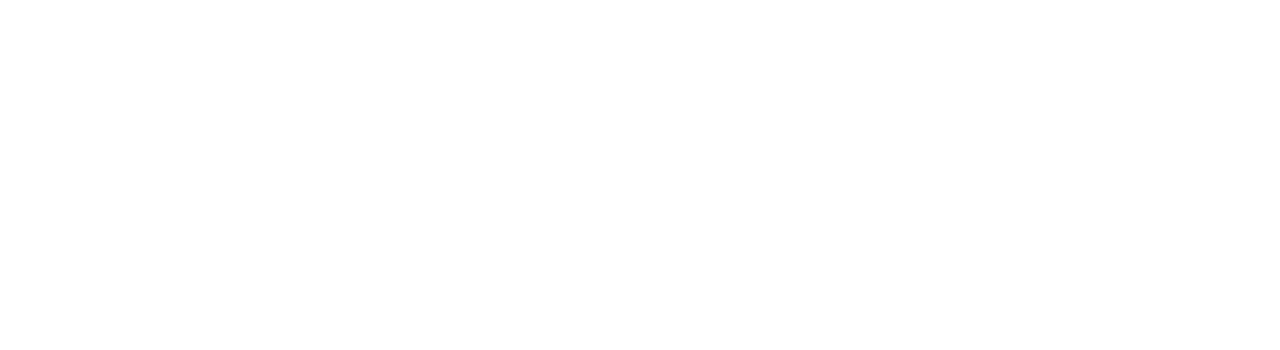
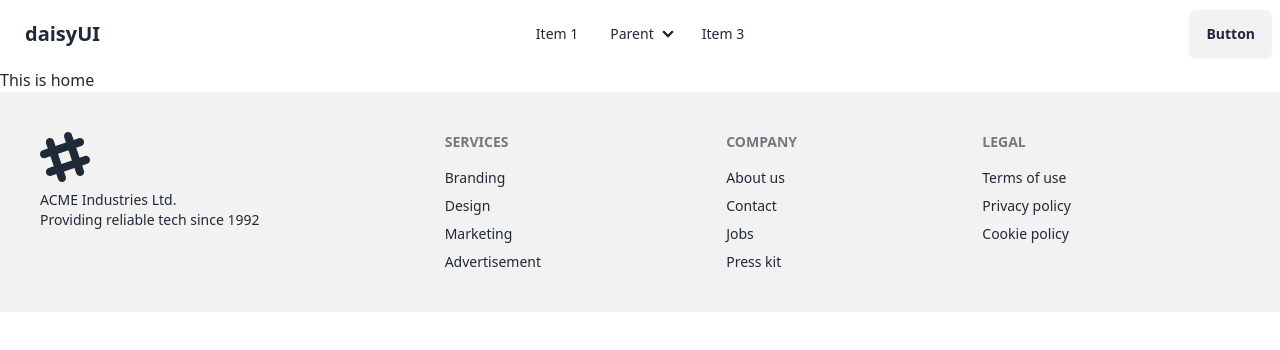
Before and after one commit to rakibgithub21/car-doctor-project, a React (Vite) app: page / in a window 1280 px wide. Shown: the top 350 px of the page. Built offline with nearby package versions, Linux system fonts and the light colour scheme.

Commit message:
footer and navbar added

```diff
--- a/src/Layout/Main.jsx
+++ b/src/Layout/Main.jsx
@@ -1,10 +1,14 @@
 import { Outlet } from "react-router-dom";
+import Footer from "../pages/Shared/Footer/Footer";
+import Navbar from "../pages/Shared/Navbar/Navbar";
 
 
 const Main = () => {
     return (
         <div>
+            <Navbar></Navbar>
             <Outlet></Outlet>
+            <Footer></Footer>
         </div>
     );
 };
--- a/src/Routes/Routes.jsx
+++ b/src/Routes/Routes.jsx
@@ -1,5 +1,6 @@
 import { createBrowserRouter } from "react-router-dom";
 import Main from "../Layout/Main";
+import Home from "../pages/Home/Home/Home";
 
 export const router = createBrowserRouter([
     {
@@ -7,7 +8,8 @@
         element: <Main></Main>,
         children: [
             {
-                path:'/'
+                path: '/',
+                element:<Home></Home>
             }
         ]
     },
--- /dev/null
+++ b/src/pages/Home/Home/Home.jsx
@@ -0,0 +1,11 @@
+
+
+const Home = () => {
+    return (
+        <div>
+            <h2>This is home</h2>
+        </div>
+    );
+};
+
+export default Home;
--- /dev/null
+++ b/src/pages/Shared/Footer/Footer.jsx
@@ -0,0 +1,34 @@
+
+
+const Footer = () => {
+    return (
+        <footer className="footer p-10 bg-base-200 text-base-content">
+            <aside>
+                <svg width="50" height="50" viewBox="0 0 24 24" xmlns="http://www.w3.org/2000/svg" fillRule="evenodd" clipRule="evenodd" className="fill-current"><path d="M22.672 15.226l-2.432.811.841 2.515c.33 1.019-.209 2.127-1.23 2.456-1.15.325-2.148-.321-2.463-1.226l-.84-2.518-5.013 1.677.84 2.517c.391 1.203-.434 2.542-1.831 2.542-.88 0-1.601-.564-1.86-1.314l-.842-2.516-2.431.809c-1.135.328-2.145-.317-2.463-1.229-.329-1.018.211-2.127 1.231-2.456l2.432-.809-1.621-4.823-2.432.808c-1.355.384-2.558-.59-2.558-1.839 0-.817.509-1.582 1.327-1.846l2.433-.809-.842-2.515c-.33-1.02.211-2.129 1.232-2.458 1.02-.329 2.13.209 2.461 1.229l.842 2.515 5.011-1.677-.839-2.517c-.403-1.238.484-2.553 1.843-2.553.819 0 1.585.509 1.85 1.326l.841 2.517 2.431-.81c1.02-.33 2.131.211 2.461 1.229.332 1.018-.21 2.126-1.23 2.456l-2.433.809 1.622 4.823 2.433-.809c1.242-.401 2.557.484 2.557 1.838 0 .819-.51 1.583-1.328 1.847m-8.992-6.428l-5.01 1.675 1.619 4.828 5.011-1.674-1.62-4.829z"></path></svg>
+                <p>ACME Industries Ltd.<br />Providing reliable tech since 1992</p>
+            </aside>
+            <nav>
+                <h6 className="footer-title">Services</h6>
+                <a className="link link-hover">Branding</a>
+                <a className="link link-hover">Design</a>
+                <a className="link link-hover">Marketing</a>
+                <a className="link link-hover">Advertisement</a>
+            </nav>
+            <nav>
+                <h6 className="footer-title">Company</h6>
+                <a className="link link-hover">About us</a>
+                <a className="link link-hover">Contact</a>
+                <a className="link link-hover">Jobs</a>
+                <a className="link link-hover">Press kit</a>
+            </nav>
+            <nav>
+                <h6 className="footer-title">Legal</h6>
+                <a className="link link-hover">Terms of use</a>
+                <a className="link link-hover">Privacy policy</a>
+                <a className="link link-hover">Cookie policy</a>
+            </nav>
+        </footer>
+    );
+};
+
+export default Footer;
--- /dev/null
+++ b/src/pages/Shared/Navbar/Navbar.jsx
@@ -0,0 +1,47 @@
+import React from 'react';
+
+const Navbar = () => {
+    return (
+        <div className="navbar bg-base-100">
+            <div className="navbar-start">
+                <div className="dropdown">
+                    <div tabIndex={0} role="button" className="btn btn-ghost lg:hidden">
+                        <svg xmlns="http://www.w3.org/2000/svg" className="h-5 w-5" fill="none" viewBox="0 0 24 24" stroke="currentColor"><path strokeLinecap="round" strokeLinejoin="round" strokeWidth="2" d="M4 6h16M4 12h8m-8 6h16" /></svg>
+                    </div>
+                    <ul tabIndex={0} className="menu menu-sm dropdown-content mt-3 z-[1] p-2 shadow bg-base-100 rounded-box w-52">
+                        <li><a>Item 1</a></li>
+                        <li>
+                            <a>Parent</a>
+                            <ul className="p-2">
+                                <li><a>Submenu 1</a></li>
+                                <li><a>Submenu 2</a></li>
+                            </ul>
+                        </li>
+                        <li><a>Item 3</a></li>
+                    </ul>
+                </div>
+                <a className="btn btn-ghost text-xl">daisyUI</a>
+            </div>
+            <div className="navbar-center hidden lg:flex">
+                <ul className="menu menu-horizontal px-1">
+                    <li><a>Item 1</a></li>
+                    <li>
+                        <details>
+                            <summary>Parent</summary>
+                            <ul className="p-2">
+                                <li><a>Submenu 1</a></li>
+                                <li><a>Submenu 2</a></li>
+                            </ul>
+                        </details>
+                    </li>
+                    <li><a>Item 3</a></li>
+                </ul>
+            </div>
+            <div className="navbar-end">
+                <a className="btn">Button</a>
+            </div>
+        </div>
+    );
+};
+
+export default Navbar;
```
